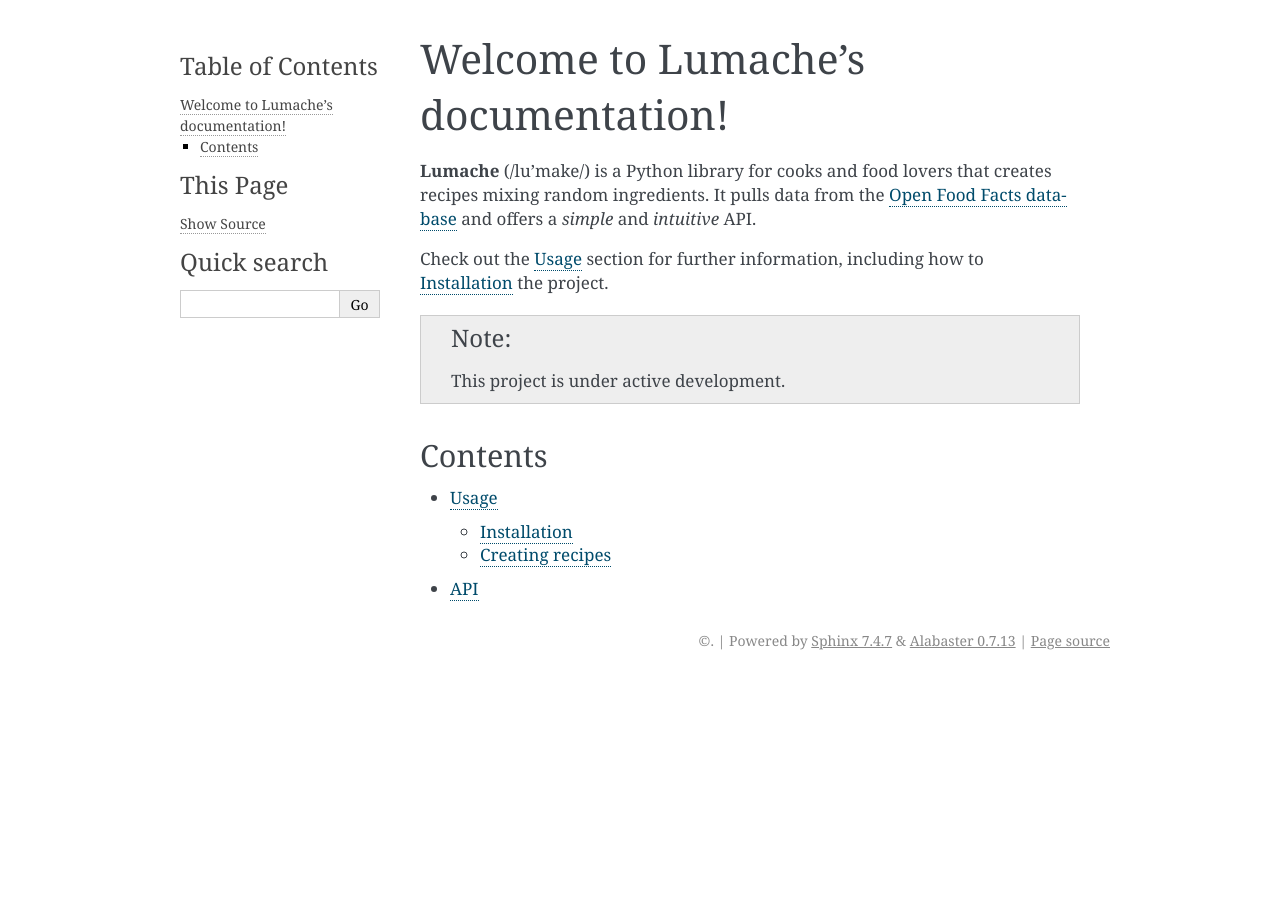
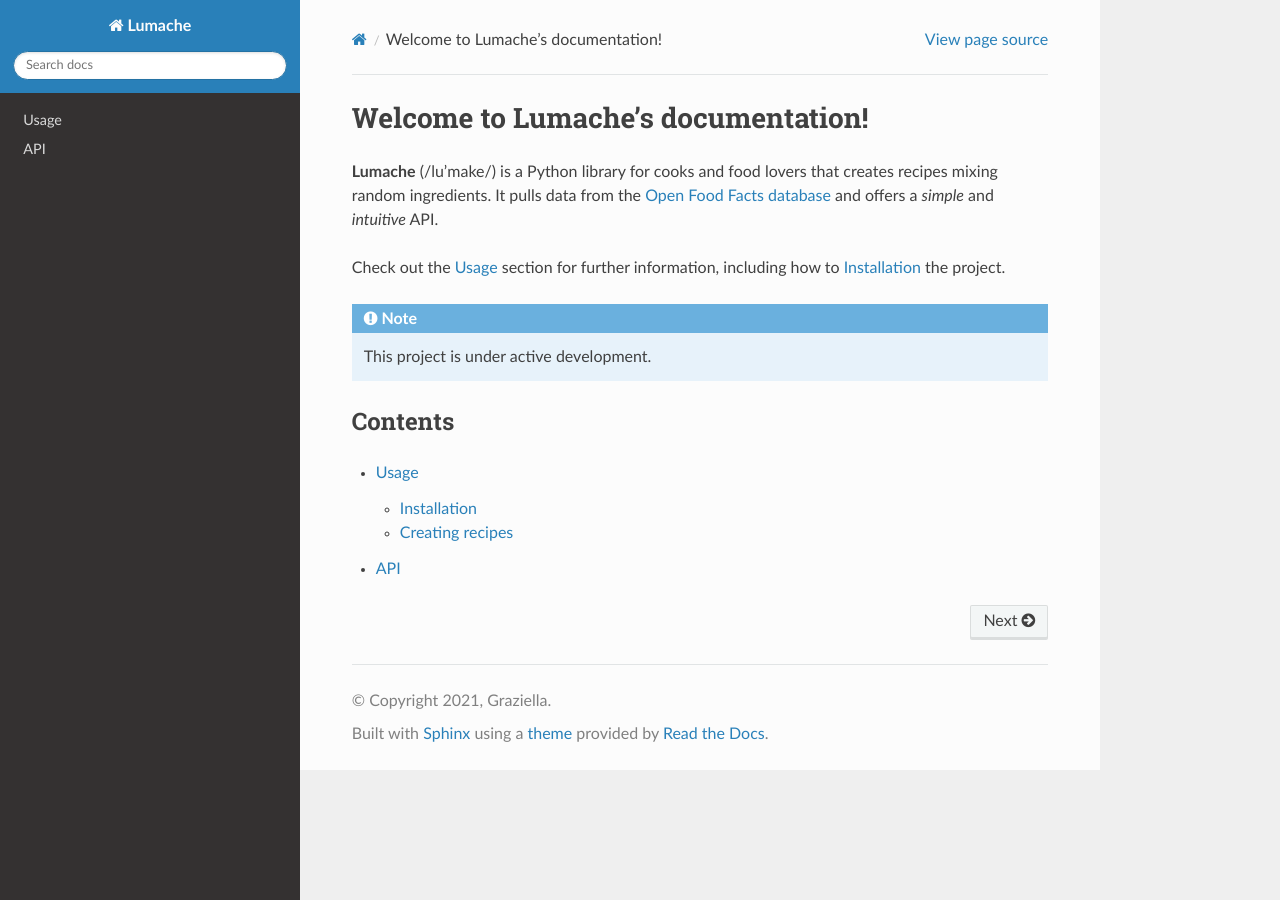
Before and after one commit to ThibaultTostain/rtd-tutorial, a Sphinx documentation site: the page built from docs/source/index.rst, in a window 1280 px wide. Built offline with Sphinx 7.4.7 and the Read the Docs theme 3.1.0, drawn with Linux system fonts in a browser that asks for light colours; some of the changed lines change nothing that is shown.

Commit message:
nv commit

```diff
--- a/docs/requirements.txt
+++ b/docs/requirements.txt
@@ -1,2 +1,3 @@
 sphinx==7.1.2
 sphinx-rtd-theme==1.3.0rc1
+sphinx-copybutton==0.5.2
--- a/docs/source/conf.py
+++ b/docs/source/conf.py
@@ -1,34 +1,41 @@
-# conf.py
+# Configuration file for the Sphinx documentation builder.
 
-# -- Project information -----------------------------------------------------
+# -- Project information
 
-project = 'Nom de votre projet'
-author = 'Votre nom ou organisation'
-release = '1.0.0'
+import sphinx
+import sphinx_rtd_theme
+import sys
+import os
 
-# -- General configuration ---------------------------------------------------
+project = 'Lumache'
+copyright = '2021, Graziella'
+author = 'Graziella'
+
+release = '0.1'
+version = '0.1.0'
+
+# -- General configuration
 
 extensions = [
-    'sphinx.ext.autodoc',  # Extension pour générer la documentation à partir des docstrings
-    'sphinx.ext.viewcode', # Ajoute des liens vers le code source
-    'sphinx_copybutton',   # Ajoute les boutons "Copier" dans les blocs de code
+    'sphinx.ext.duration',
+    'sphinx.ext.doctest',
+    'sphinx.ext.autodoc',
+    'sphinx.ext.autosummary',
+    'sphinx.ext.intersphinx',
+    'sphinx_copybutton',
 ]
 
+intersphinx_mapping = {
+    'python': ('https://docs.python.org/3/', None),
+    'sphinx': ('https://www.sphinx-doc.org/en/master/', None),
+}
+intersphinx_disabled_domains = ['std']
+
 templates_path = ['_templates']
-exclude_patterns = ['_build', 'Thumbs.db', '.DS_Store']
 
-# -- Options for HTML output -------------------------------------------------
+# -- Options for HTML output
 
-html_theme = 'alabaster'  # Vous pouvez remplacer par un autre thème comme "sphinx_rtd_theme"
-html_static_path = ['_static']
+html_theme = 'sphinx_rtd_theme'
 
-# -- sphinx-copybutton configuration -----------------------------------------
-
-# Ignorer certaines lignes spécifiques dans les blocs de code
-copybutton_prompt_text = ">>> "  # Ignore les lignes commençant par ">>>"
-copybutton_only_copy_prompt_lines = False  # Copie tout, pas uniquement les lignes commençant par le prompt
-
-# Si besoin de styles CSS spécifiques pour le bouton (optionnel)
-html_css_files = [
-    'custom.css',  # Placez ce fichier dans le répertoire "_static" si nécessaire
-]
+# -- Options for EPUB output
+epub_show_urls = 'footnote'
```
